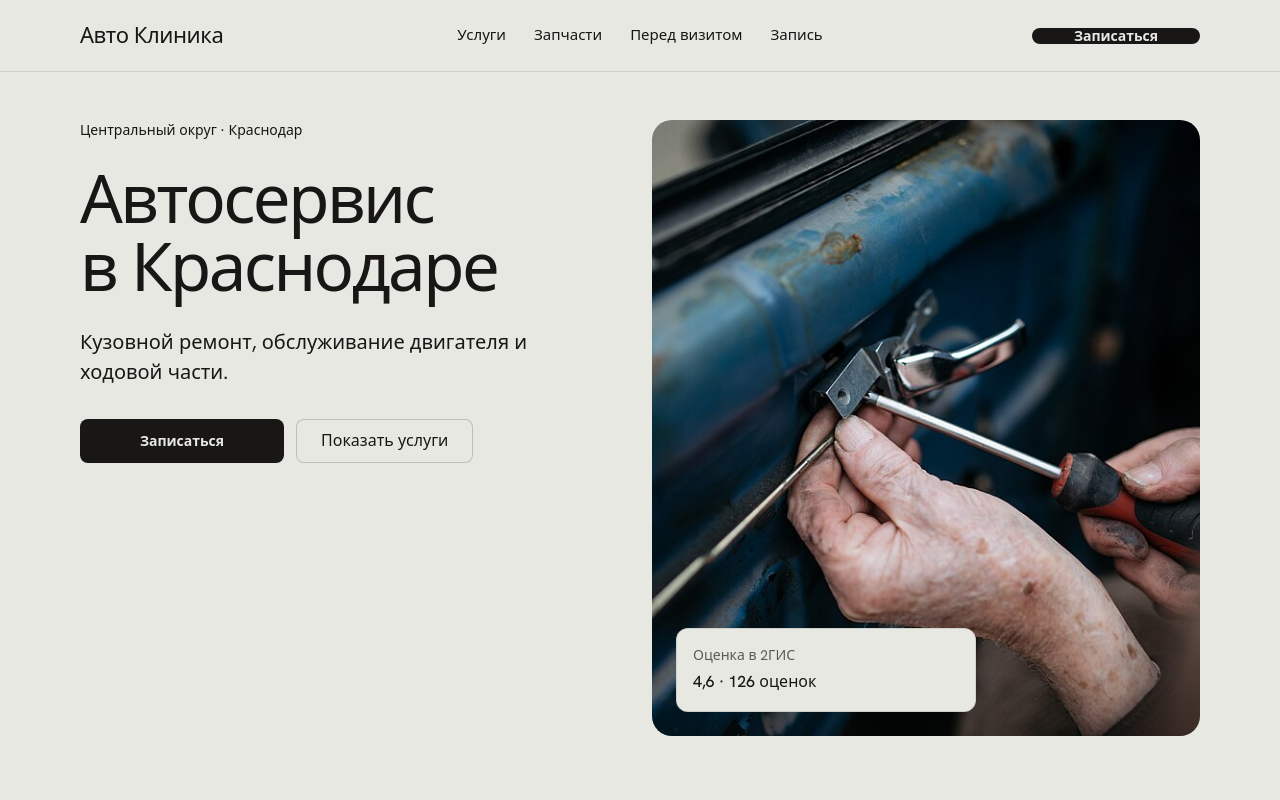
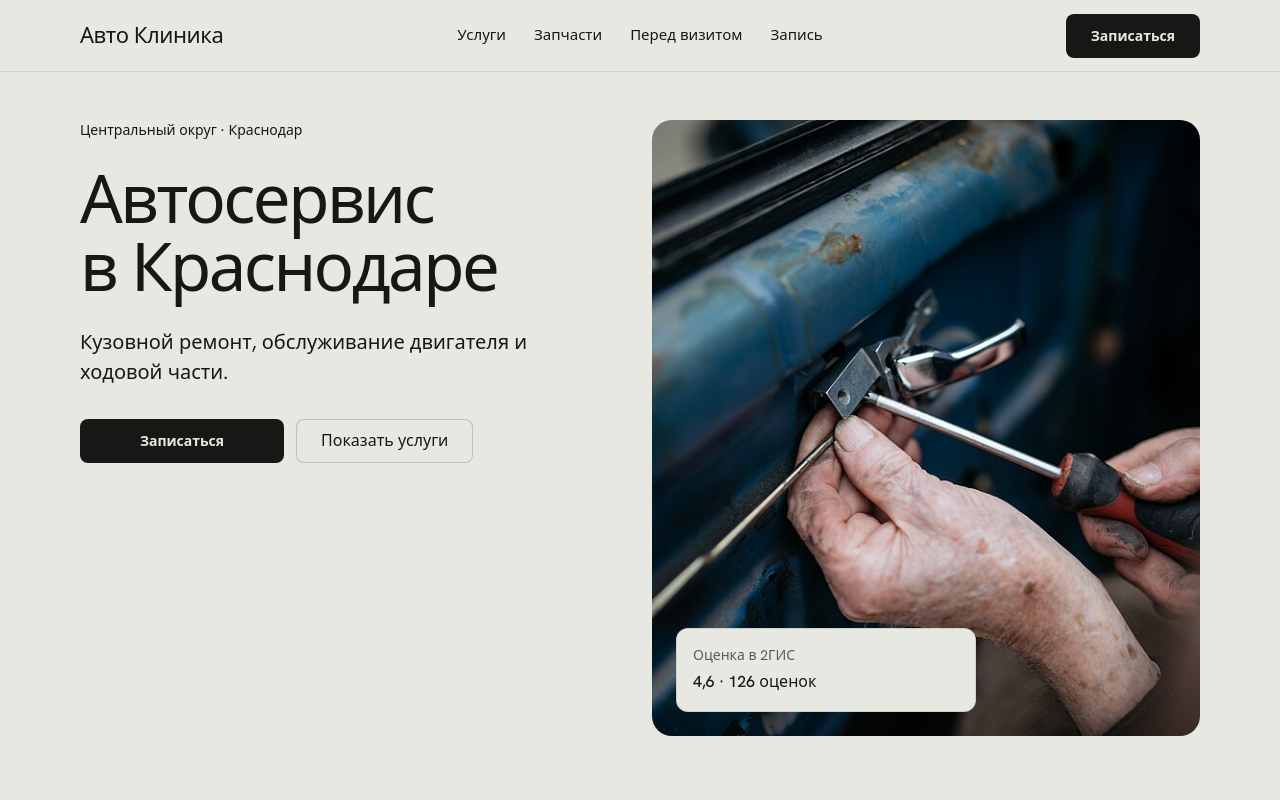
Before and after one commit to pec0k/avto-klinika-krasnodar, a plain HTML site: page index.html in a window 1280 px wide. Shown: the top 800 px of the page. Drawn offline with Linux system fonts and the light colour scheme.

Commit message:
Уточнить стиль кнопки записи

```diff
--- a/index.html
+++ b/index.html
@@ -45,7 +45,6 @@
     @media (prefers-reduced-motion: reduce) { html { scroll-behavior: auto; } }
     .booking-cta { white-space: nowrap; }
     .booking-cta__label { font-size: 14px; font-weight: 600; }
-    .nav__actions .booking-cta { min-width: 168px; height: auto; font-size: var(--t-small); padding-inline: 12px; }
     .btn-row .booking-cta { min-width: 204px; }
     .form__note { color: var(--muted); font-size: var(--t-small); }
   </style>
```
